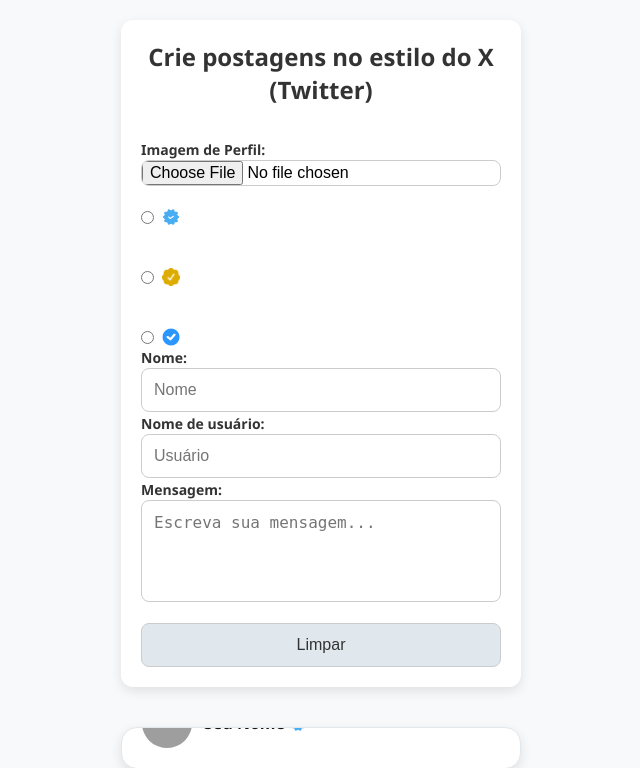
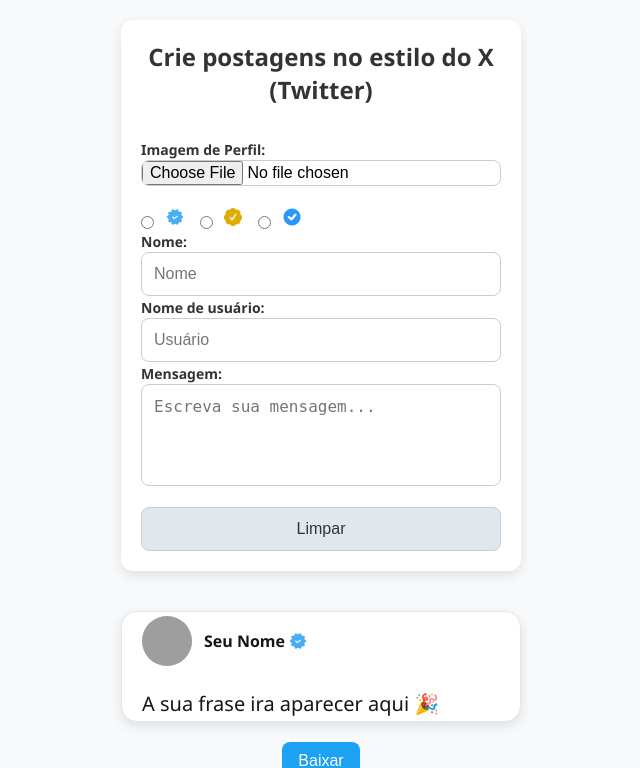
Before and after one commit to gbcasagrande/gbcasagrande.github.io, a PHP site: page /teste/index.html in a window 1280 px wide. Shown: the top 768 px of the page, without its empty margins (319-959 px from the left). Run offline with PHP 8.4, Linux system fonts and the light colour scheme; grey boxes are pictures that could not be loaded.

Commit message:
Update style.css

```diff
--- a/teste/style.css
+++ b/teste/style.css
@@ -56,9 +56,17 @@
     padding: 0;
 }
 
+.form-container input[type="checkbox"],
 .form-container input[type="radio"] {
     width: auto;
     margin-right: 8px;
+    vertical-align: middle; /* Alinha os ícones e os checkboxes */
+}
+
+.form-container div {
+    display: flex;
+    align-items: center;
+    gap: 8px; /* Remove o espaço entre os ícones e os checkboxes */
 }
 
 .form-container input:focus,
@@ -193,22 +201,6 @@
     background-color: #d1d9df;
 }
 
-#verification-options {
-    display: flex;
-    flex-direction: column; /* Organiza os ícones de verificação em coluna (quebra de linha) */
-    gap: 10px; /* Adiciona um pequeno espaçamento entre os ícones */
-}
-
-#verification-options label {
-    display: flex;
-    align-items: center;
-}
-
-#verification-options input[type="radio"] {
-    margin-right: 8px; /* Distância entre o rádio e o ícone */
-}
-
-#verification-options img.verified {
-    width: 18px;
-    height: 18px;
-}
+#uploadInput {
+    display: none;
+    }
```
